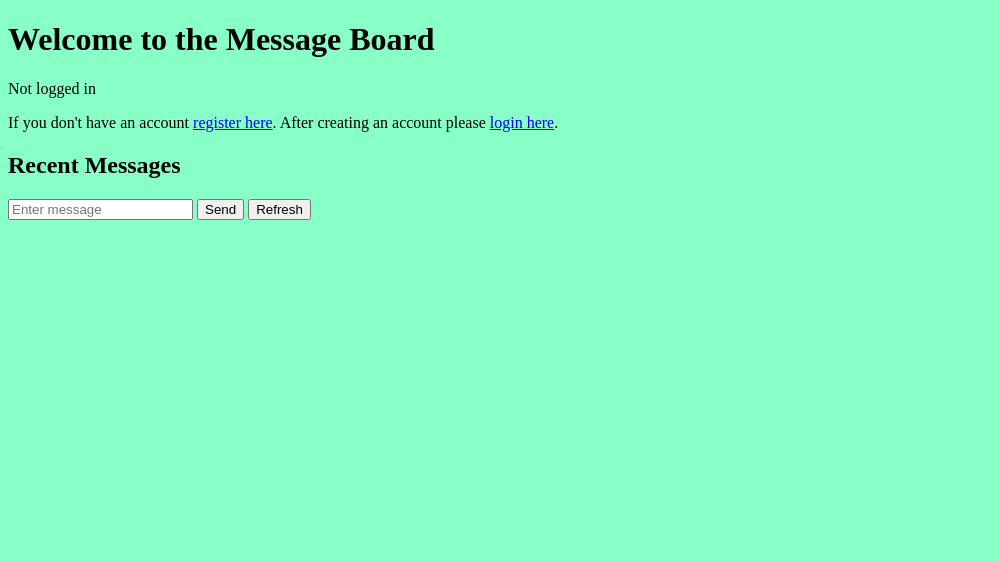
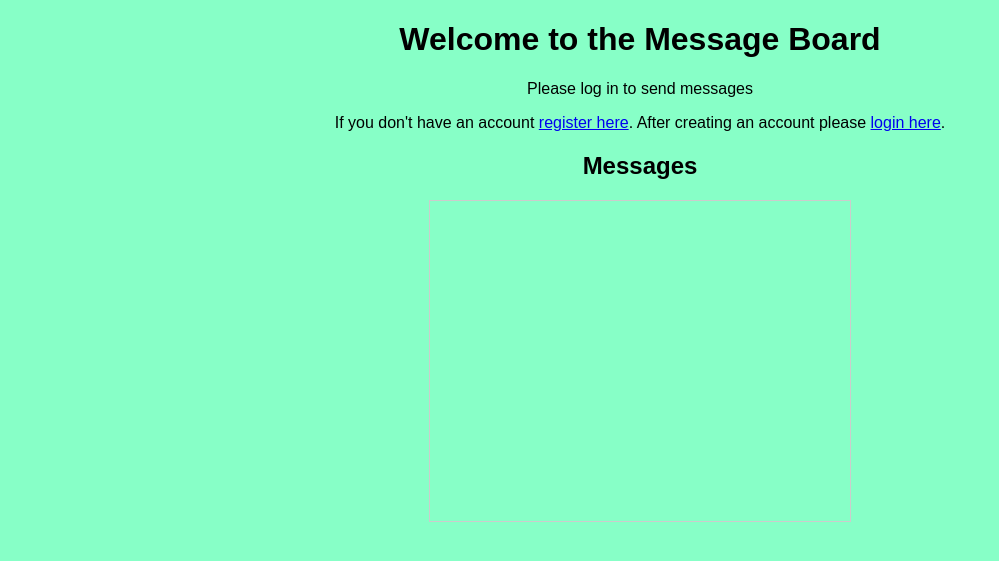
Before and after one commit to software-students-fall2023/5-final-project-plant5, a Flask app: page / in a window 1280 px wide. Shown: the top 561 px of the page, without its empty margins (0-999 px from the left). Run offline with Flask 3, Linux system fonts and the light colour scheme; data that the repository does not hold is empty; some libraries are stand-ins or nearby versions.

Commit message:
implemented Flask socket

```diff
--- a/app/app.py
+++ b/app/app.py
@@ -1,93 +1,77 @@
+import json
 from flask import Flask, render_template, request, redirect, session
+from flask_socketio import SocketIO
 from pymongo import MongoClient
-import random
-import colorsys
 from datetime import datetime
+from bson import json_util
+
 
 app = Flask(__name__)
-app.secret_key = "bobbykey"  # This the key for sessions
-
+app.secret_key = "bobbykey"
+socketio = SocketIO(app)
 
 def connect_to_mongo():
-    """
-    This will attempt connect to the database.
-    Returns:
-        client: MongoDB client.
-    """
     return MongoClient("mongodb://mongodb:27017/")
 
-
-# MongoDB configuration
 client = connect_to_mongo()
 db = client["mydatabase"]
-
-# check if the collection exists
-if "mycollection" not in db.list_collection_names():
-    # create the collection if it doesn't exist
-    db.create_collection("mycollection")
-
-collection = db["mycollection"]
-
-
-if "accounts" not in db.list_collection_names():
-    db.create_collection("accounts")
-
+messages_collection = db["messages"]
 accounts = db["accounts"]
-
 
 @app.route("/")
 def index():
     session_username = session.get("username")
-    data = collection.find()
-    return render_template("index.html", data=data, session_username=session_username)
-
+    messages = list(messages_collection.find())
+    return render_template("index.html", messages=messages, session_username=session_username)
 
 @app.route("/register", methods=["GET", "POST"])
 def register():
     if request.method == "POST":
         username = request.form["username"]
         password = request.form["password"]
-        # Check if the username exists in the accounts collection
-
         if accounts.find_one({"username": username}) is None:
             accounts.insert_one({"username": username, "password": password})
-
+            return redirect("/login")
     return render_template("register.html")
-
 
 @app.route("/login", methods=["GET", "POST"])
 def login():
-    data2 = accounts.find()
     if request.method == "POST":
         username = request.form["username"]
         password = request.form["password"]
-
-        # Check if username/password combo exist in the accounts collection
         user = accounts.find_one({"username": username, "password": password})
-
         if user:
-            # if so, we create a new session with name username
             session["username"] = username
             return redirect("/")
-
-    return render_template("login.html", data2=data2)
-
+    return render_template("login.html")
 
 @app.route("/logout")
 def logout():
     session.clear()
-    data = collection.find()
-    return render_template("index.html", data=data)
-
-
-@app.route("/add", methods=["POST"])
-def add():
-    text = request.form["text"]
-    username = session.get("username")
-    timestamp = datetime.now()
-    collection.insert_one({"text": text, "username": username, "timestamp": timestamp})
     return redirect("/")
 
+@socketio.on('message')
+def handle_message(data):
+    # Store the new message in the database
+    new_message = {
+        "text": data["text"],
+        "username": data["username"],
+        "timestamp": datetime.now()
+    }
+    messages_collection.insert_one(new_message)
+
+    # Retrieve all messages from the database
+    messages = list(messages_collection.find())
+
+    # Format messages for JSON serialization
+    formatted_messages = [{
+        "text": msg["text"],
+        "username": msg["username"],
+        "timestamp": msg["timestamp"].strftime("%Y-%m-%d %H:%M:%S")  # Convert datetime to string
+    } for msg in messages]
+
+    # Emit the formatted messages to all clients
+    socketio.emit('message', formatted_messages)
 
 if __name__ == "__main__":
-    app.run(debug=True, host="0.0.0.0")
+    socketio.run(app, debug=True, host="0.0.0.0", allow_unsafe_werkzeug=True)
--- a/app/requirements.txt
+++ b/app/requirements.txt
@@ -1,2 +1,3 @@
 Flask==3.0.0
 pymongo==4.5.0
+flask-socketio
--- a/app/templates/index.html
+++ b/app/templates/index.html
@@ -3,33 +3,87 @@
 <head>
     <meta charset="utf-8">
     <title>Web App</title>
-    <meta http-equiv="refresh" content="60"> <!-- THIS WILL REFRESH THE PAGE EVERY 60 SECONDS ... Kind of a lazy way to make it live but thats just temporary? -->
-    <body style="background-color:rgba(0, 255, 136, 0.471);"></body>
+    <script src="https://cdn.socket.io/4.0.0/socket.io.min.js"></script>
+    <style>
+        body {
+            background-color: rgba(0, 255, 136, 0.471);
+            font-family: Arial, sans-serif;
+            text-align: center; /* Center text and containers */
+        }
+        #messages {
+            height: 300px; /* Fixed height */
+            width: 400px; /* Smaller width, adjust as needed */
+            overflow-y: scroll;
+            border: 1px solid #ccc;
+            padding: 10px;
+            margin: 20px auto; /* Centering the box */
+            list-style-type: none; /* Optional: Removes bullet points from list */
+        }
+        ul {
+            padding: 0; /* Remove default padding */
+        }
+        li {
+            text-align: left; /* Align text in list items to the left */
+        }
+    </style>
+
 </head>
 <body>
     <h1>Welcome to the Message Board</h1>
     {% if session_username %}
-        <p>Logged in as: {{ session_username }}
-        <a href="/logout">Logout</a></p>
+        <p>Logged in as: {{ session_username }} <a href="/logout">Logout</a></p>
     {% else %}
-        <p>Not logged in</p>
+        <p>Please log in to send messages</p>
+        <p>If you don't have an account <a href="/register">register here</a>. After creating an account please <a href="/login">login here</a>.</p>
     {% endif %}
-    <p>If you don't have an account <a href="/register">register here</a>. After creating an account please <a href="/login">login here</a>.</p>
+
+    <h2>Messages</h2>
+    <ul id="messages">
+        {% for message in messages %}
+            <li>[{{ message.timestamp.strftime('%Y-%m-%d %H:%M:%S') }}] {{ message.username }}: {{ message.text }}</li>
+        {% endfor %}
+    </ul>
+
+    {% if session_username %}
+        <form id="message-form">
+            <input type="text" id="text" placeholder="Enter message" required>
+            <button type="submit">Send</button>
+        </form>
+    {% endif %}
 
 
-    <h2>Recent Messages</h2>
-    <ul>
-        {% for entry in data %}
-            <div>
-            [<span>{{ entry.timestamp.strftime('%I:%M:%S') if entry.timestamp else "" }}</span>][<strong>{{ entry.username|default("") }}</strong>]: {{ entry.text }}
-            </div>
-        {% endfor %}
+    <script type="text/javascript">
+        var socket = io.connect('http://' + document.domain + ':' + location.port);
 
-    </ul>
-    <form action="/add" method="post">
-        <input type="text" id="text" name="text" placeholder="Enter message" required>
-        <button type="submit">Send</button>
-        <button type="button" onclick="location.reload();">Refresh</button>
-    </form>
+        socket.on('connect', function() {
+            console.log('Websocket connected!');
+        });
+
+        socket.on('message', function(messages) {
+            var messagesList = document.getElementById('messages');
+            messagesList.innerHTML = ''; // Clear existing messages
+
+            // Display only the last 10 messages
+            var lastTwentyMessages = messages.slice(-10);
+            lastTwentyMessages.forEach(function(message) {
+                var formattedTimestamp = message.timestamp; // Assuming timestamp is already formatted
+                var formattedText = message.username + ': ' + message.text;
+                messagesList.innerHTML += '<li>[' + formattedTimestamp + '] ' + formattedText + '</li>';
+            });
+
+            // Scroll to the bottom of the message list to show the latest message
+            messagesList.scrollTop = messagesList.scrollHeight;
+        });
+
+        if (document.getElementById('message-form')) {
+            document.getElementById('message-form').onsubmit = function(e){
+                e.preventDefault();
+                var text = document.getElementById('text').value;
+                var username = "{{ session_username }}";
+                socket.emit('message', {text: text, username: username});
+                document.getElementById('text').value = '';
+            };
+        }
+    </script>
 </body>
 </html>
--- a/docker-compose.yml
+++ b/docker-compose.yml
@@ -13,7 +13,7 @@ services:
   mongodb:
     image: "mongo:latest"
     ports:
-      - "27017:27017"
+      - "27018:27018"
     networks:
       - mynetwork
 
```
Also changed, not shown: package-lock.json (added).
